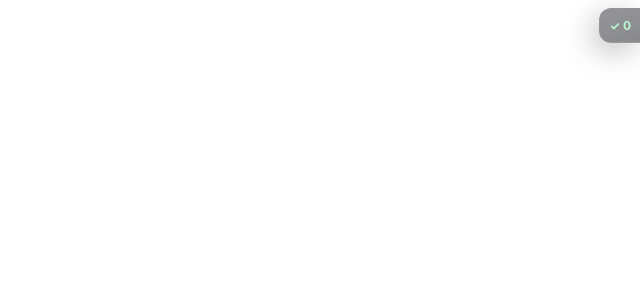
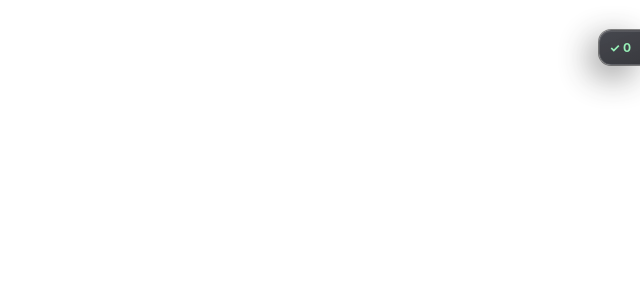
Before and after one commit to stefff94/faro, a React (Vite) app: page / in a window 1280 px wide. Shown: the top 300 px of the page, without its empty margins (640-1280 px from the left). Built offline with nearby package versions, Linux system fonts and the light colour scheme.

Commit message:
style(widget): reinforced contrast + content-anchored drawer

```diff
--- a/src/App.css
+++ b/src/App.css
@@ -3,16 +3,19 @@ html, body, #root { background: transparent; width: 100%; height: 100%; overflow
 
 .faro-root {
   font-family: -apple-system, system-ui, sans-serif; color: #e5e7eb;
-  height: 100%; display: flex; justify-content: flex-end; align-items: flex-start;
+  height: 100%; width: 100%; position: relative;
 }
-.drawer { padding: 8px 0; }
+/* top MUST match FIT_MARGIN.top in src/hooks/useWindowFit.ts */
+.drawer { position: absolute; top: 30px; right: 0; }
 
 /* glass surface shared by pill + panel */
 .pill, .panel {
   backdrop-filter: blur(20px);
-  background: linear-gradient(160deg, rgba(28,30,38,.86), rgba(18,19,26,.9));
-  border: 1px solid rgba(255,255,255,.08); border-right: none;
-  border-radius: 12px 0 0 12px; box-shadow: -6px 8px 30px rgba(0,0,0,.45);
+  background: linear-gradient(160deg, rgba(24,26,34,.95), rgba(14,15,21,.97));
+  border: 1px solid rgba(255,255,255,.14); border-right: none;
+  border-radius: 12px 0 0 12px;
+  /* dark separation ring + soft light top edge + deep shadow → reads on any bg */
+  box-shadow: 0 0 0 1px rgba(0,0,0,.55), inset 0 1px 0 rgba(255,255,255,.10), -8px 10px 34px rgba(0,0,0,.55);
 }
 .panel { width: 330px; padding: 9px; }
 .phdr { display: flex; justify-content: space-between; padding: 4px 6px 10px;
@@ -21,7 +24,7 @@ html, body, #root { background: transparent; width: 100%; height: 100%; overflow
 
 /* collapsed pill states */
 .pill { display: flex; flex-direction: column; gap: 6px; align-items: flex-end; padding: 9px 11px; }
-.pill.nub { opacity: .55; padding: 9px; }
+.pill.nub { opacity: .85; padding: 9px; }
 .pill.blo { box-shadow: -6px 8px 30px rgba(0,0,0,.45), 0 0 0 1px rgba(239,68,68,.4); }
 .pill.bhi { min-width: 190px; align-items: stretch; padding: 12px 14px;
   border-color: rgba(239,68,68,.5); box-shadow: -6px 8px 30px rgba(0,0,0,.5), 0 0 26px rgba(239,68,68,.35);
```
